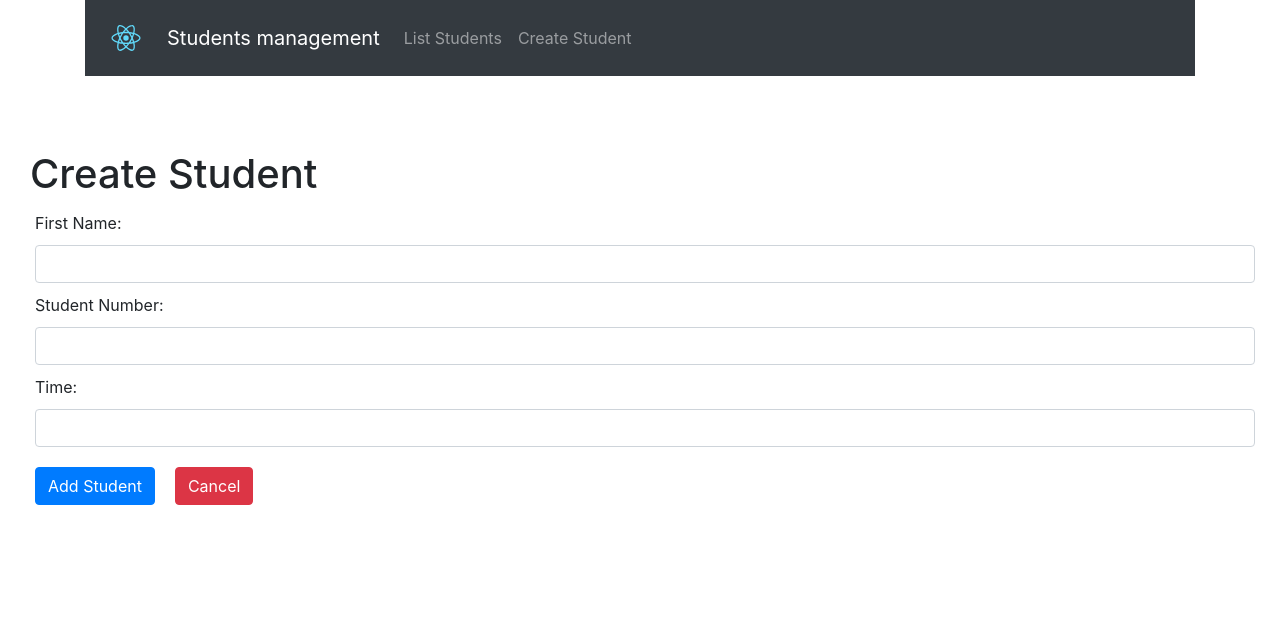
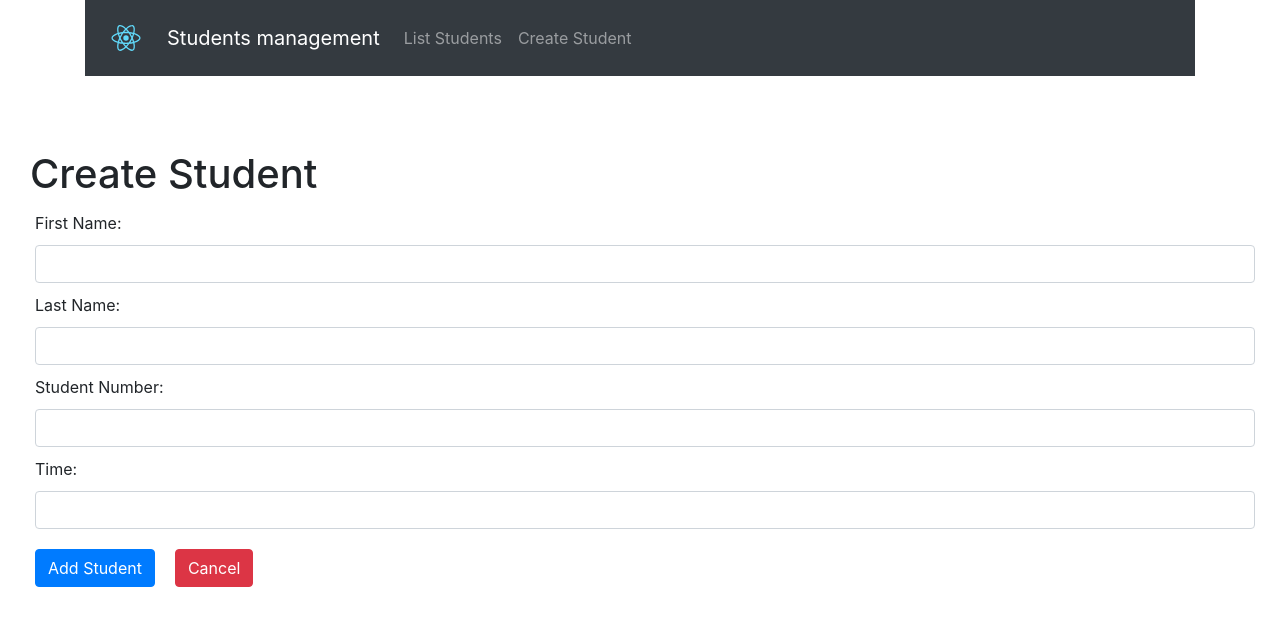
Before and after one commit to Wintse/COMP308_Lab02_Ex1, a React (Create React App) app in the folder client/: page /students/create in a window 1280 px wide. Shown: the top 626 px of the page. Built offline with nearby package versions, Linux system fonts and the light colour scheme.

Commit message:
last name added to insert and list client side

```diff
--- a/client/src/pages/StudentsInsert.js
+++ b/client/src/pages/StudentsInsert.js
@@ -43,6 +43,7 @@ const CancelButton = styled.a.attrs({
 
     function StudentsInsert(props) {
         const [firstName, setFirstName] = useState('');
+        const [lastName, setLastName] = useState('');
         const [studentNumber, setStudentNumber] = useState('');
         const [time, setTime] = useState('');
         const handleChangeInputStudentNumber = (event )=> {
@@ -54,10 +55,11 @@ const CancelButton = styled.a.attrs({
         }
         const handleAddStudent = async (event) =>{
             const arrayTime = time.split('/')
-            const payload = { firstName, studentNumber, time: arrayTime }
+            const payload = { firstName, lastName, studentNumber, time: arrayTime }
             await api.insertStudent(payload).then(res => {
                 window.alert(`Student inserted successfully`)
                 setFirstName('');
+                setLastName('');
                 setStudentNumber('');
                 setTime('');
                 window.location.href = `/students/list`;
@@ -77,6 +79,13 @@ const CancelButton = styled.a.attrs({
                     type="text"
                     value={firstName}
                     onChange={e => setFirstName(e.target.value)}
+                />
+
+                <Label>Last Name: </Label>
+                <InputText
+                    type="text"
+                    value={lastName}
+                    onChange={e => setLastName(e.target.value)}
                 />
 
                 <Label>Student Number: </Label>
--- a/client/src/pages/StudentsList.js
+++ b/client/src/pages/StudentsList.js
@@ -82,6 +82,11 @@ function StudentsList(props){
             filterable: true,
         },
         {
+            Header: 'Last Name',
+            accessor: 'lastName',
+            filterable: true,
+        },
+        {
             Header: 'Student Number',
             accessor: 'studentNumber',
             filterable: true,
```
